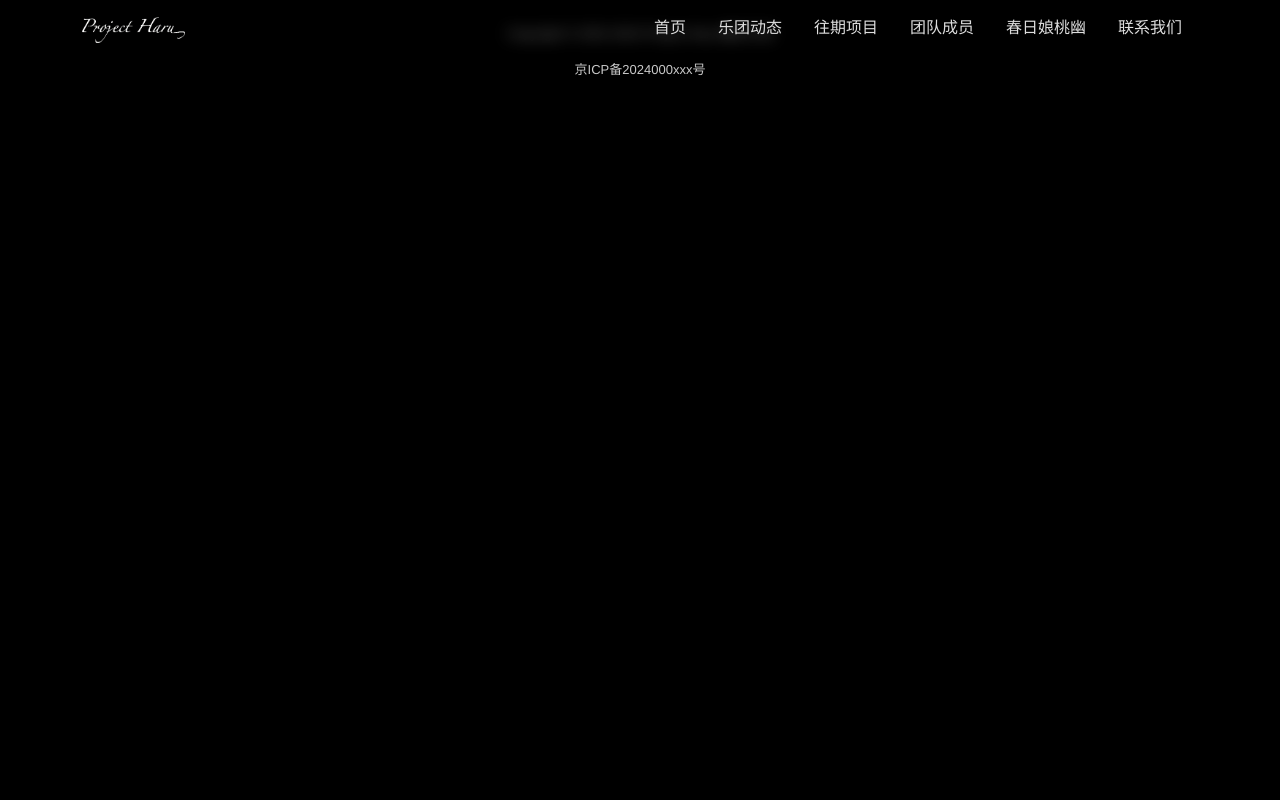
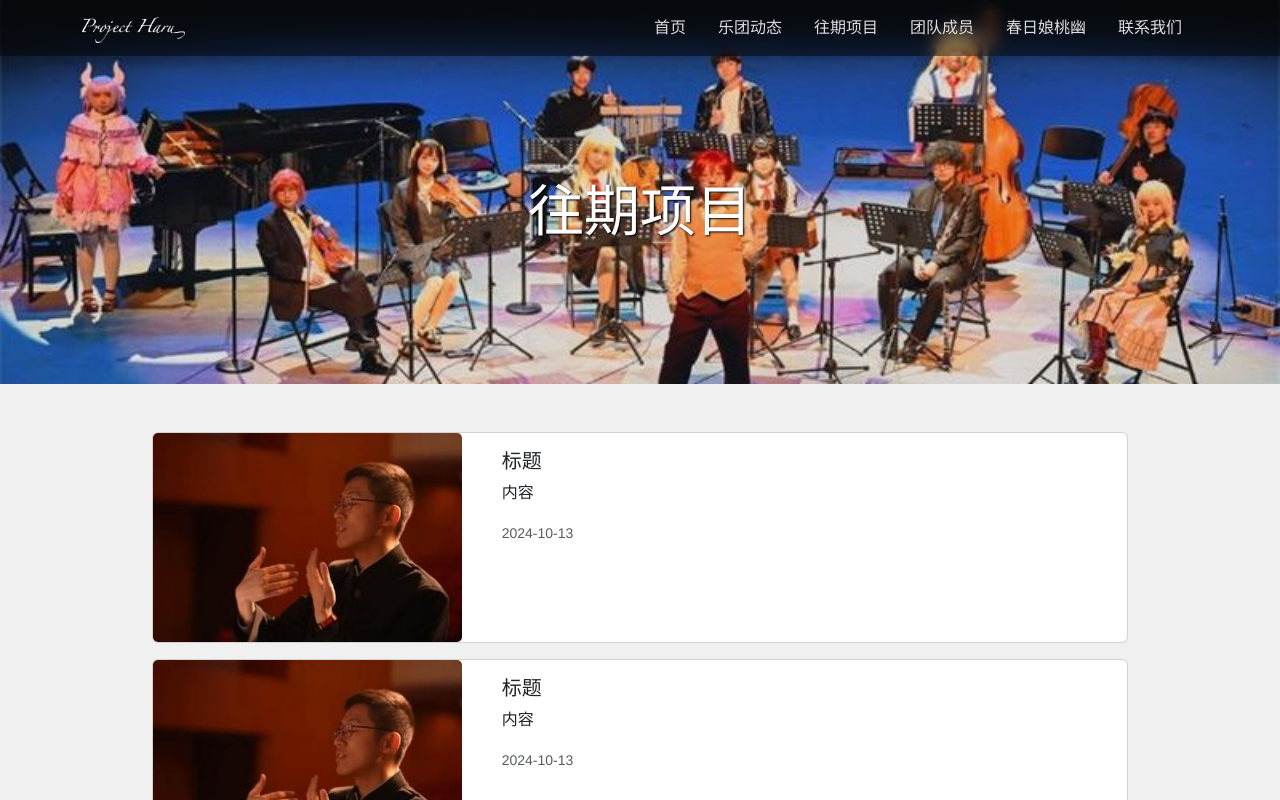
Before and after one commit to withon/haruproj-nuxt, a Nuxt app: page /hisproject in a window 1280 px wide. Shown: the top 800 px of the page. Built offline with nearby package versions, Linux system fonts and the light colour scheme.

Commit message:
feat:往期项目完成，增加日期时间格式化

```diff
--- a/layouts/default.vue
+++ b/layouts/default.vue
@@ -24,12 +24,10 @@
             <NuxtLink class="nav-link" to="/" target="_self">首页</NuxtLink>
           </li>
           <li class="nav-item">
-            <!-- 做成时间流 -->
             <NuxtLink class="nav-link" to="/dynamic" target="_self">乐团动态</NuxtLink>
           </li>
           <li class="nav-item">
-            <!-- 参考a叔首页最近更新，点击跳转详情 -->
-            <a class="nav-link" href="#" target="_self">往期项目</a>
+            <NuxtLink class="nav-link" to="/hisproject" target="_self">往期项目</NuxtLink>
           </li>
           <li class="nav-item">
             <NuxtLink class="nav-link" to="/member" target="_self">团队成员</NuxtLink>
@@ -40,9 +38,6 @@
           <li class="nav-item">
             <NuxtLink class="nav-link" to="/#footer" target="_self">联系我们</NuxtLink>
           </li>
-          <!-- <li class="nav-item">
-          <a class="nav-link" href="https://github.com/withon/withon.github.io" target="_blank">更新日记</a>
-        </li> -->
         </ul>
       </div>
     </div>
--- a/nuxt.config.ts
+++ b/nuxt.config.ts
@@ -5,10 +5,7 @@ export default defineNuxtConfig({
   typescript: {
     shim: false,
   },
-  css: [
-    'bootstrap/dist/css/bootstrap.min.css',
-    'bootstrap-icons/font/bootstrap-icons.scss',
-  ],
+  css: ['bootstrap/dist/css/bootstrap.min.css', 'bootstrap-icons/font/bootstrap-icons.scss'],
   vite: {
     css: {
       preprocessorOptions: {
--- a/package.json
+++ b/package.json
@@ -16,11 +16,13 @@
     "@vueuse/core": "^11.1.0",
     "bootstrap": "^5.3.3",
     "bootstrap-icons": "^1.11.3",
+    "luxon": "^3.5.0",
     "nuxt": "^3.13.0",
     "vue": "latest",
     "vue-router": "latest"
   },
   "devDependencies": {
+    "@types/luxon": "^3.4.2",
     "eslint": "^9.11.1",
     "lint-staged": "^15.2.10",
     "prettier": "^3.3.3",
--- /dev/null
+++ b/pages/hisproject.vue
@@ -0,0 +1,50 @@
+<template>
+  <!--聚焦-->
+  <HalfSpotlight title="往期项目" :url="spotLightImg" />
+  <!--往期项目-->
+  <section class="section-light pt-5 pb-5">
+    <div class="container" style="max-width: 1000px">
+      <div v-for="ph in projHis" class="card mb-3">
+        <div class="row no-gutters">
+          <div class="col-md-4">
+            <img :src="ph.cardImg" class="card-img" alt="text" />
+          </div>
+          <div class="col-md-8">
+            <div class="card-body">
+              <h5 class="card-title">{{ ph.title }}</h5>
+              <p class="card-text">{{ ph.content }}</p>
+              <p class="card-text">
+                <small class="text-muted">{{ dateTimeFormatter(ph.time) }}</small>
+              </p>
+            </div>
+          </div>
+        </div>
+      </div>
+    </div>
+  </section>
+</template>
+
+<script lang="ts" setup>
+import { dateTimeFormatter } from '~/utils/format';
+
+const spotLightImg = ref('/images/backgrounds/member_spotlight.jpeg');
+
+const projHis = ref([
+  {
+    id: '1',
+    cardImg: '/images/member/yueshou.jpeg',
+    title: '标题',
+    content: '内容',
+    time: '202410132207',
+  },
+  {
+    id: '2',
+    cardImg: '/images/member/yueshou.jpeg',
+    title: '标题',
+    content: '内容',
+    time: '202410132207',
+  },
+]);
+</script>
+
+<style lang="scss" scoped></style>
--- /dev/null
+++ b/utils/format.ts
@@ -0,0 +1,43 @@
+import { DateTime } from 'luxon';
+
+const datetime12Reg = /^\d{12}$/;
+const format12 = 'yyyyMMddHHmm';
+const datetime14Reg = /^\d{14}$/;
+const format14 = 'yyyyMMddHHmmss';
+const datetime17Reg = /^\d{17}$/;
+const format17 = 'yyyyMMddHHmmssSSS';
+
+/**
+ * 日期时间
+ * @param date 日期/时间
+ * @param formatter 格式化成的字符串
+ */
+export function dateTimeFormatter(
+  datetime: DateTime | Date | string,
+  formatter?: string | null | undefined,
+): string {
+  if (!datetime) {
+    return '';
+  }
+  let date = datetime;
+  if (date instanceof Date) {
+    date = DateTime.fromJSDate(date);
+  } else if (typeof date === 'string') {
+    if (datetime12Reg.test(date)) {
+      date = DateTime.fromFormat(date, format12);
+    } else if (datetime14Reg.test(date)) {
+      date = DateTime.fromFormat(date, format14);
+    } else if (datetime17Reg.test(date)) {
+      date = DateTime.fromFormat(date, format17);
+    } else {
+      date = DateTime.fromISO(date);
+    }
+  }
+  let formatDate;
+  if (formatter) {
+    formatDate = date.toFormat(formatter);
+  } else {
+    formatDate = date.toISODate();
+  }
+  return formatDate ? formatDate : datetime.toString();
+}
```
Also changed, not shown: 1 other file (tests, documents, lock files or other folders).
